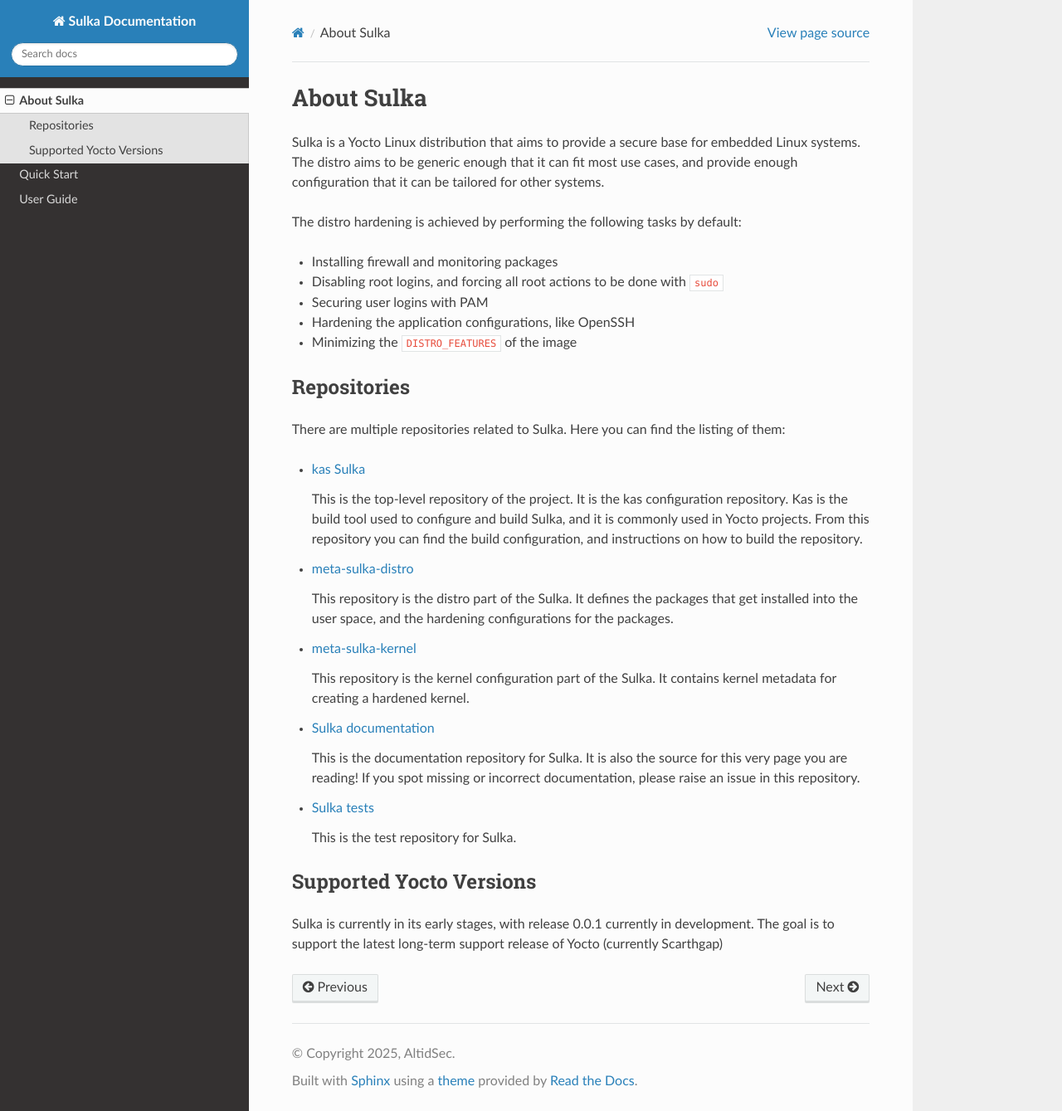
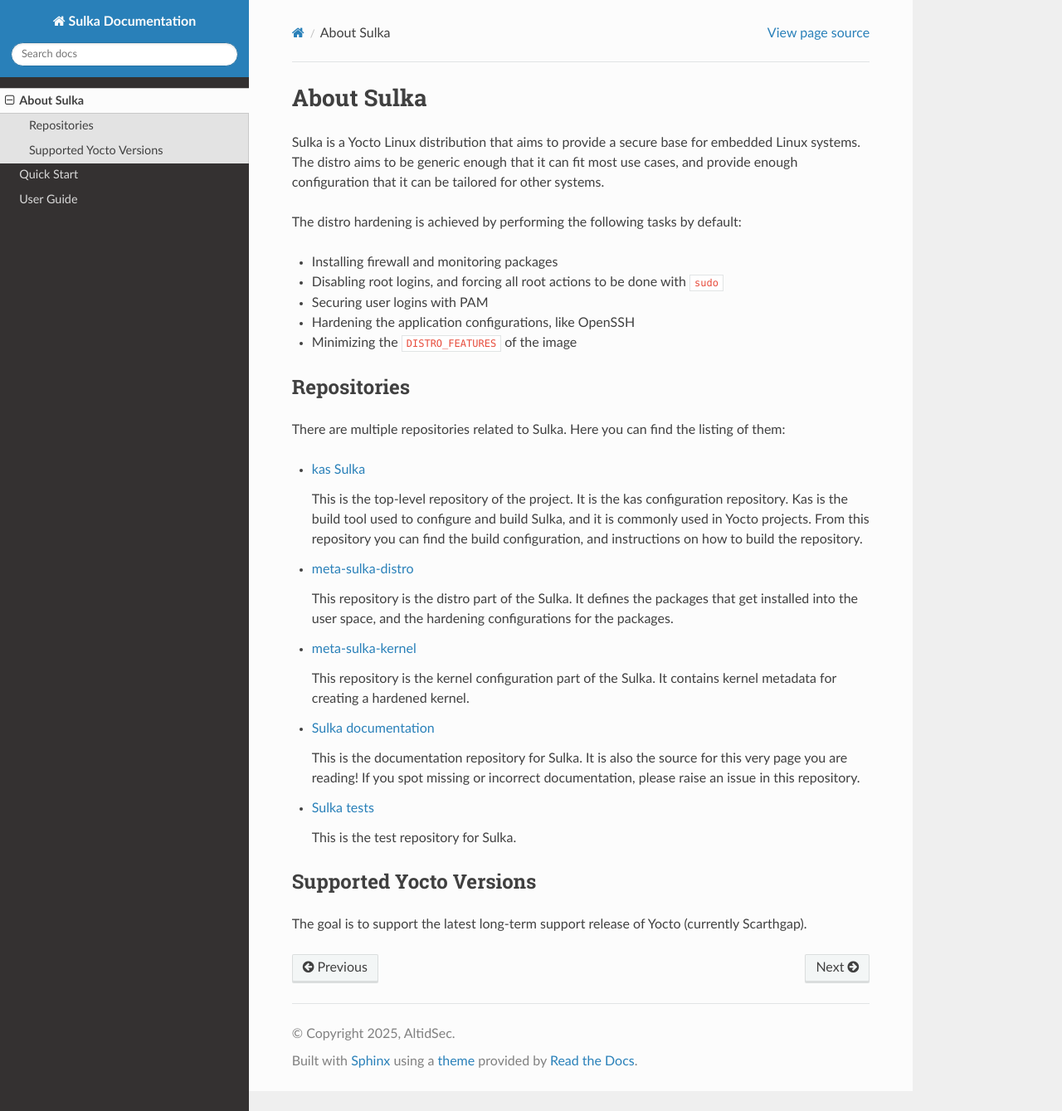
Before and after one commit to AltidSec/sulka-docs, a Sphinx documentation site: the page built from source/about.rst, in a window 1280 px wide and 1339 px high. Shown: the whole window at 83% size. Built offline with Sphinx 7.4.7 and the Read the Docs theme 3.1.0, drawn with Linux system fonts in a browser that asks for light colours.

Commit message:
Bump version to 0.2.0

```diff
--- a/source/about.rst
+++ b/source/about.rst
@@ -46,5 +46,4 @@
 Supported Yocto Versions
 ************************
 
-Sulka is currently in its early stages, with release 0.0.1 currently in development.
-The goal is to support the latest long-term support release of Yocto (currently Scarthgap)
+The goal is to support the latest long-term support release of Yocto (currently Scarthgap).
--- a/source/conf.py
+++ b/source/conf.py
@@ -6,8 +6,8 @@
 copyright = '2025, AltidSec'
 author = 'AltidSec'
 
-release = '0.0.1'
-version = '0.0.1'
+release = '0.2.0'
+version = '0.2.0'
 
 # -- General configuration
 
```
